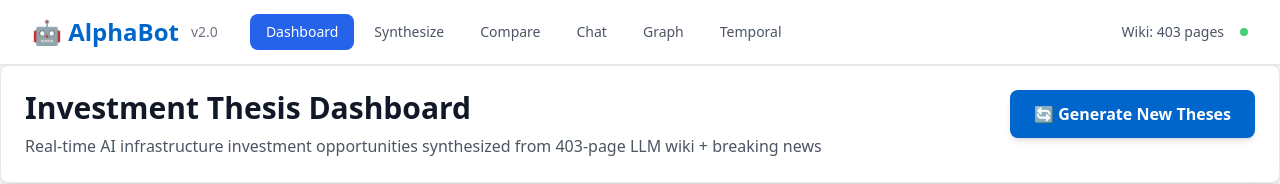
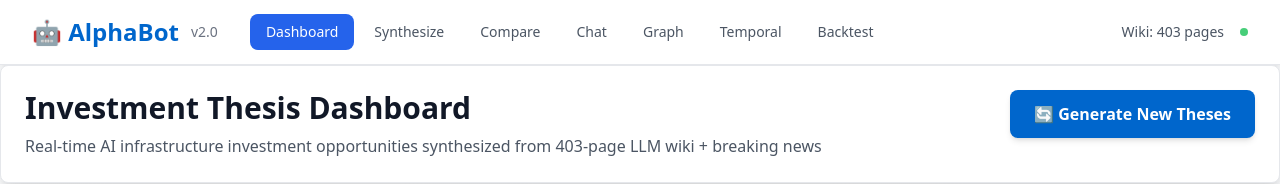
Before and after one commit to mattzimmerman25-prog/alphabot, a Next.js app: page / in a window 1280 px wide. Shown: the top 184 px of the page. Built offline with nearby package versions, Linux system fonts and the light colour scheme.

Commit message:
Add Backtest page to navigation

```diff
--- a/app/layout.tsx
+++ b/app/layout.tsx
@@ -19,6 +19,7 @@ export default function RootLayout({
     { href: '/chat', label: 'Chat' },
     { href: '/graph', label: 'Graph' },
     { href: '/temporal', label: 'Temporal' },
+    { href: '/backtest', label: 'Backtest' },
   ]
 
   return (
```
